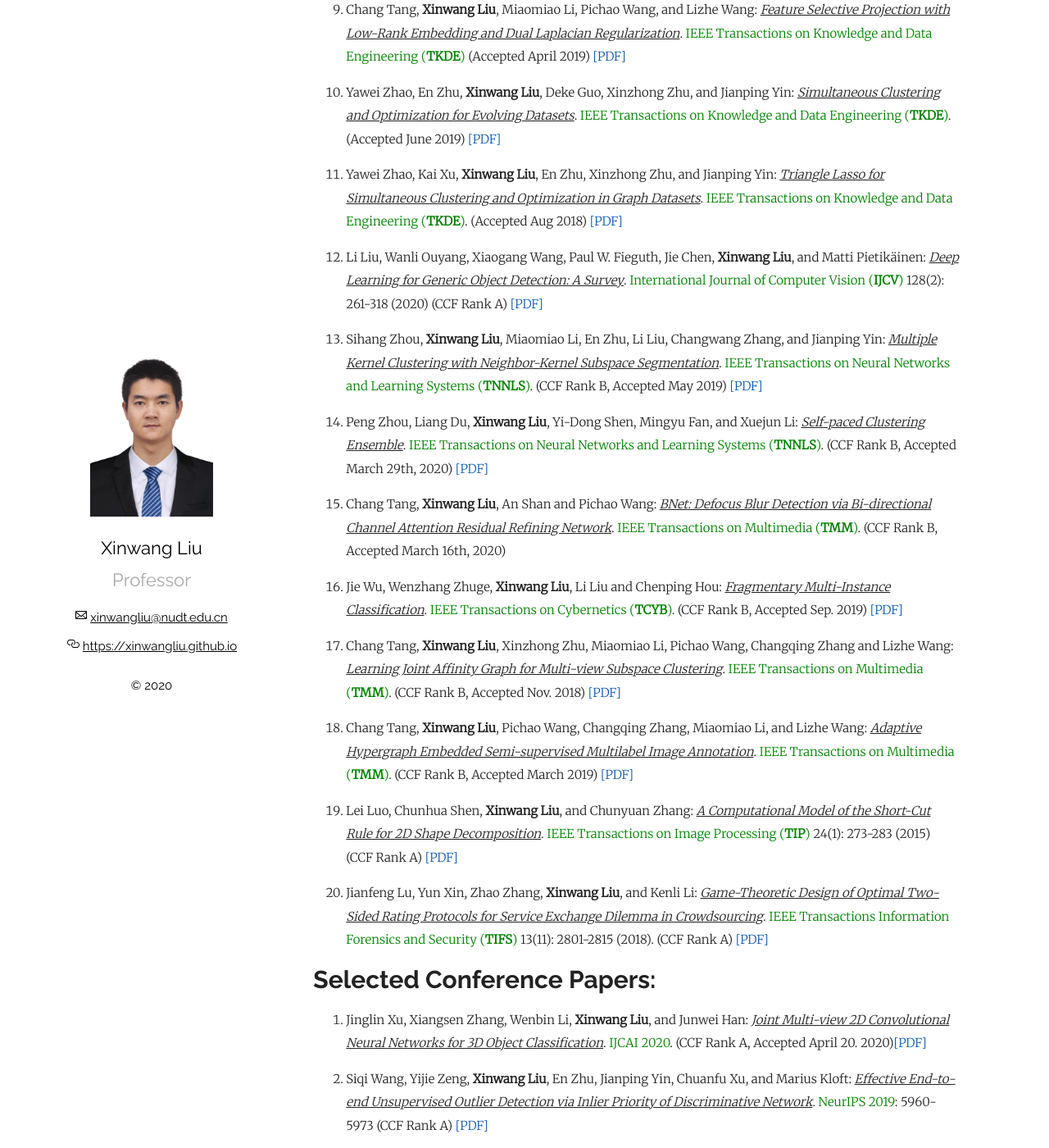
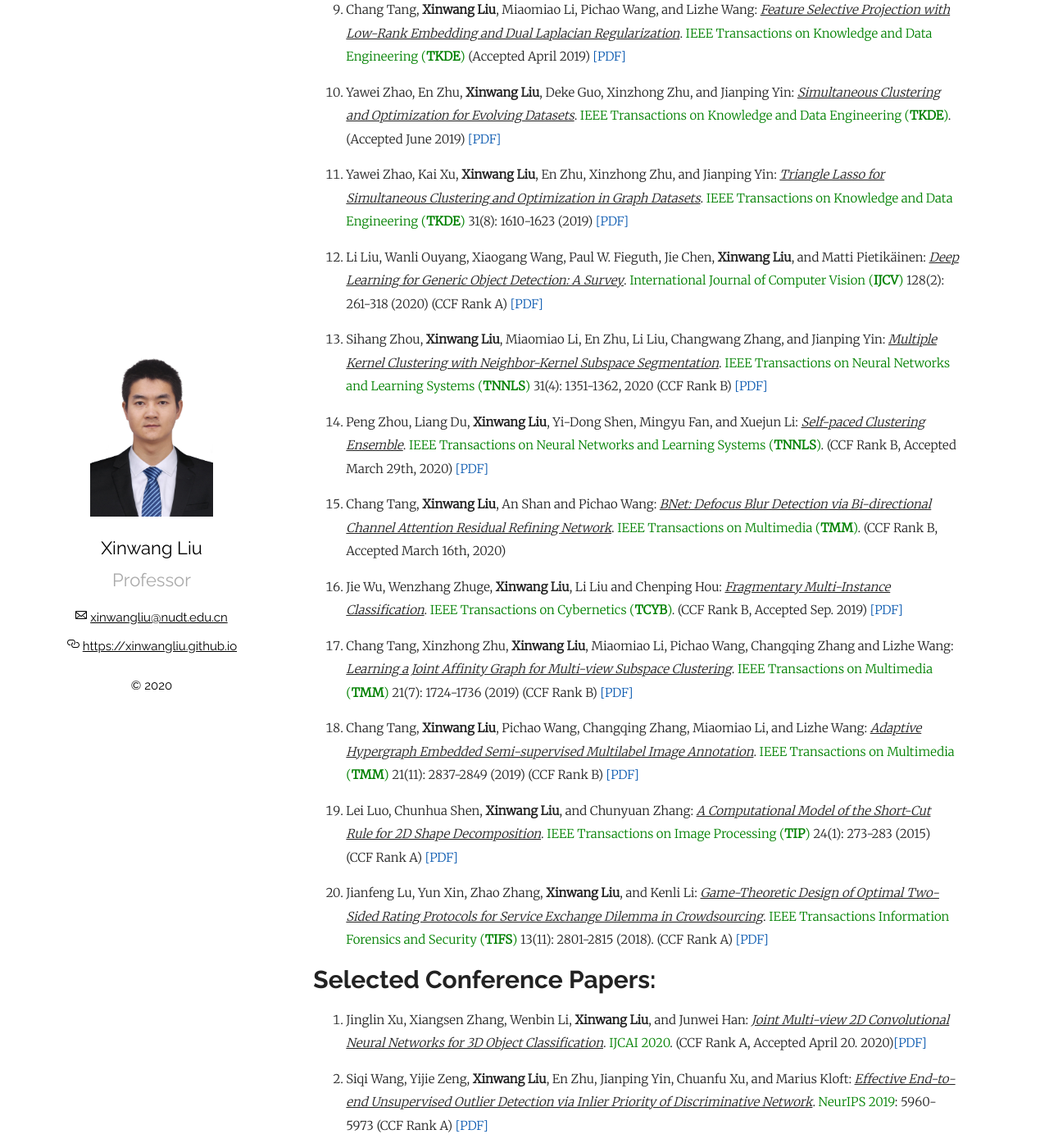
Before and after one commit to wx-liang/xinwangliu.github.io, a Jekyll site: the page built from index.md, in a window 1280 px wide and 1400 px high, scrolled down 1584 px. Shown: the whole window at 82% size. Built offline with Jekyll 4.4.1, drawn with Linux system fonts in a browser that asks for light colours; our own code applies the rules of GitHub Pages for plain Markdown files; some of the changed text lies outside the part shown.

Commit message:
Update index.md

```diff
--- a/index.md
+++ b/index.md
@@ -31,11 +31,11 @@
 
 <li> <b>Xinwang Liu</b>, Miaomiao Li, Chang Tang, Jingyuan Xia, Jian Xiong, Li Liu, Marius Kloft and En Zhu: "<i><u>Efficient and Effective Incomplete Multi-view Clustering</u></i>". <font color="green">IEEE Transactions on Pattern Analysis and Machine Intelligence (<b>IEEE TPAMI</b>)</font> <a href = "https://sci-hub.tw/https://ieeexplore.ieee.org/document/9001210/">[PDF]</a>(Accepted Feb 14th, 2020)</li>
 
-<p style="margin-top: 8px;"><li> <b>Xinwang Liu</b>, Lei Wang, Xinzhong Zhu, Miaomiao Li, En Zhu, Tongliang Liu, Li Liu, Yong Dou, Jianping Yin: "<i><u>Absent Multiple Kernel Learning Algorithms</u></i>". <font color="green">IEEE Transactions on Pattern Analysis and Machine Intelligence (<b>TPAMI</b>)</font>, 2019 <a href = "https://tongliang-liu.github.io/papers/TPAMIAbsentKernel.pdf">[PDF]</a> <a href = "https://github.com/xinwangliu/absentkernel">[Code]</a></li></p>
+<p style="margin-top: 8px;"><li> <b>Xinwang Liu</b>, Lei Wang, Xinzhong Zhu, Miaomiao Li, En Zhu, Tongliang Liu, Li Liu, Yong Dou, Jianping Yin: "<i><u>Absent Multiple Kernel Learning Algorithms</u></i>". <font color="green">IEEE Transactions on Pattern Analysis and Machine Intelligence (<b>TPAMI</b>)</font> 42(6): 1303-1316 (2020) <a href = "https://tongliang-liu.github.io/papers/TPAMIAbsentKernel.pdf">[PDF]</a> <a href = "https://github.com/xinwangliu/absentkernel">[Code]</a></li></p>
 
-<p style="margin-top: 8px;"><li> <b>Xinwang Liu</b>, Xinzhong Zhu, Miaomiao Li, Lei Wang, En Zhu, Tongliang Liu, Marius Kloft, Dinggang Shen, Jianping Yin, Wen Gao: "<i><u>Multiple kernel k-means with incomplete kernels</u></i>". <font color="green">IEEE Transactions on Pattern Analysis and Machine Intelligence (<b>TPAMI</b>)</font> 2019 <a href = "https://tongliang-liu.github.io/papers/TPAMIK-means.pdf">[PDF]</a></li></p>
+<p style="margin-top: 8px;"><li> <b>Xinwang Liu</b>, Xinzhong Zhu, Miaomiao Li, Lei Wang, En Zhu, Tongliang Liu, Marius Kloft, Dinggang Shen, Jianping Yin, Wen Gao: "<i><u>Multiple kernel k-means with incomplete kernels</u></i>". <font color="green">IEEE Transactions on Pattern Analysis and Machine Intelligence (<b>TPAMI</b>)</font> 42(5): 1191-1204 (2020) <a href = "https://tongliang-liu.github.io/papers/TPAMIK-means.pdf">[PDF]</a></li></p>
 
-<p style="margin-top: 8px;"><li> <b>Xinwang Liu</b>, Xinzhong Zhu, Miaomiao Li, Lei Wang, Chang Tang, Jianping Yin, Dinggang Shen, Huaimin Wang and Wen Gao: "<i><u>Late Fusion Incomplete Multi-view Clustering</u></i>". <font color="green">IEEE Transactions on Pattern Analysis and Machine Intelligence (<b>TPAMI</b>)</font> 2019 <a href = "https://europepmc.org/backend/ptpmcrender.fcgi?accid=PMC6494716&blobtype=pdf">[PDF]</a></li></p>
+<p style="margin-top: 8px;"><li> <b>Xinwang Liu</b>, Xinzhong Zhu, Miaomiao Li, Lei Wang, Chang Tang, Jianping Yin, Dinggang Shen, Huaimin Wang and Wen Gao: "<i><u>Late Fusion Incomplete Multi-view Clustering</u></i>". <font color="green">IEEE Transactions on Pattern Analysis and Machine Intelligence (<b>TPAMI</b>)</font> 41(10): 2410-2423 (2019) <a href = "https://europepmc.org/backend/ptpmcrender.fcgi?accid=PMC6494716&blobtype=pdf">[PDF]</a></li></p>
 
 <p style="margin-top: 8px;"><li> <b>Xinwang Liu</b>, Lei Wang, Jian Zhang, Jianping Yin, Huan Liu: <i><u>Global and Local Structure Preservation for Feature Selection</u></i>. <font color="green">IEEE Transactions on Neural Networks and Learning Systems (<b>TNNLS</b>)</font> 25(6): 1083-1095 (2014) (CCF Rank B) <a href = "https://www.researchgate.net/profile/Xinwang_Liu/publication/257984802_Global_and_Local_Structure_Preservation_for_Feature_Selection/links/0deec527abd45e2d46000000.pdf">[PDF]</a></li></p>
 
@@ -49,11 +49,12 @@
 
 <p style="margin-top: 8px;"><li> Yawei Zhao, En Zhu, <b>Xinwang Liu</b>, Deke Guo, Xinzhong Zhu, and Jianping Yin: <i><u>Simultaneous Clustering and Optimization for Evolving Datasets</u></i>. <font color="green">IEEE Transactions on Knowledge and Data Engineering (<b>TKDE</b>)</font>. (Accepted June 2019) <a href = "https://arxiv.org/pdf/1908.01384.pdf">[PDF]</a></li></p>
 
-<p style="margin-top: 8px;"><li> Yawei Zhao, Kai Xu, <b>Xinwang Liu</b>, En Zhu, Xinzhong Zhu, and Jianping Yin: <i><u>Triangle Lasso for Simultaneous Clustering and Optimization in Graph Datasets</u></i>. <font color="green">IEEE Transactions on Knowledge and Data Engineering (<b>TKDE</b>)</font>. (Accepted Aug 2018) <a href = "https://arxiv.org/pdf/1808.06556.pdf">[PDF]</a></li></p>
+<p style="margin-top: 8px;"><li> Yawei Zhao, Kai Xu, <b>Xinwang Liu</b>, En Zhu, Xinzhong Zhu, and Jianping Yin: <i><u>Triangle Lasso for Simultaneous Clustering and Optimization in Graph Datasets</u></i>. <font color="green">IEEE Transactions on Knowledge and Data Engineering (<b>TKDE</b>)</font> 31(8): 1610-1623 (2019)
+ <a href = "https://arxiv.org/pdf/1808.06556.pdf">[PDF]</a></li></p>
 
 <p style="margin-top: 8px;"><li> Li Liu, Wanli Ouyang, Xiaogang Wang, Paul W. Fieguth, Jie Chen, <b>Xinwang Liu</b>, and Matti Pietikäinen: <i><u>Deep Learning for Generic Object Detection: A Survey</u></i>. <font color="green">International Journal of Computer Vision (<b>IJCV</b>)</font> 128(2): 261-318 (2020) (CCF Rank A) <a href = "https://link.springer.com/content/pdf/10.1007/s11263-019-01247-4.pdf">[PDF]</a></li></p>
 
-<p style="margin-top: 8px;"><li> Sihang Zhou, <b>Xinwang Liu</b>, Miaomiao Li, En Zhu, Li Liu, Changwang Zhang, and Jianping Yin: <i><u>Multiple Kernel Clustering with Neighbor-Kernel Subspace Segmentation</u></i>. <font color="green">IEEE Transactions on Neural Networks and Learning Systems (<b>TNNLS</b>)</font>. (CCF Rank B, Accepted May 2019) <a href = "https://sz.btfs.mail.ftn.qq.com/ftn_handler/ce01fa6c08d89281abb917adb4860a0062535ccb043ad0e21424681e656867d000168ff1096f39ce34fc0660fc45ba8c2ebecdc30bad5af9f350a6b699058421?compressed=0&dtype=1&fname=Multiple%20Kernel%20Clustering%20with%20Neighbor-Kernel%20Subspace%20Segmentation.pdf">[PDF]</a></li></p>
+<p style="margin-top: 8px;"><li> Sihang Zhou, <b>Xinwang Liu</b>, Miaomiao Li, En Zhu, Li Liu, Changwang Zhang, and Jianping Yin: <i><u>Multiple Kernel Clustering with Neighbor-Kernel Subspace Segmentation</u></i>. <font color="green">IEEE Transactions on Neural Networks and Learning Systems (<b>TNNLS</b>)</font> 31(4): 1351-1362, 2020 (CCF Rank B) <a href = "https://sz.btfs.mail.ftn.qq.com/ftn_handler/ce01fa6c08d89281abb917adb4860a0062535ccb043ad0e21424681e656867d000168ff1096f39ce34fc0660fc45ba8c2ebecdc30bad5af9f350a6b699058421?compressed=0&dtype=1&fname=Multiple%20Kernel%20Clustering%20with%20Neighbor-Kernel%20Subspace%20Segmentation.pdf">[PDF]</a></li></p>
 
 <p style="margin-top: 8px;"><li> Peng Zhou, Liang Du, <b>Xinwang Liu</b>, Yi-Dong Shen, Mingyu Fan, and Xuejun Li: <i><u>Self-paced Clustering Ensemble</u></i>. <font color="green">IEEE Transactions on Neural Networks and Learning Systems (<b>TNNLS</b>)</font>. (CCF Rank B, Accepted March 29th, 2020) <a href = "https://raw.githubusercontent.com/xinwangliu/xinwangliu.github.io/master/groupmember/09072360.pdf">[PDF]</a></li></p>
 
@@ -61,9 +62,9 @@
 
 <p style="margin-top: 8px;"><li> Jie Wu, Wenzhang Zhuge, <b>Xinwang Liu</b>, Li Liu and Chenping Hou: <i><u>Fragmentary Multi-Instance Classification</u></i>. <font color="green">IEEE Transactions on Cybernetics (<b>TCYB</b>)</font>. (CCF Rank B, Accepted Sep. 2019) <a href = "http://jultika.oulu.fi/files/nbnfi-fe2019121046462.pdf">[PDF]</a></li></p>
 
-<p style="margin-top: 8px;"><li> Chang Tang, <b>Xinwang Liu</b>, Xinzhong Zhu, Miaomiao Li, Pichao Wang, Changqing Zhang and Lizhe Wang: <i><u>Learning Joint Affinity Graph for Multi-view Subspace Clustering</u></i>. <font color="green">IEEE Transactions on Multimedia (<b>TMM</b>)</font>. (CCF Rank B, Accepted Nov. 2018) <a href = "https://sci-hub.tw/https://ieeexplore.ieee.org/abstract/document/8587193/">[PDF]</a></li></p>
+<p style="margin-top: 8px;"><li> Chang Tang, Xinzhong Zhu, <b>Xinwang Liu</b>, Miaomiao Li, Pichao Wang, Changqing Zhang and Lizhe Wang: <i><u>Learning a Joint Affinity Graph for Multi-view Subspace Clustering</u></i>. <font color="green">IEEE Transactions on Multimedia (<b>TMM</b>)</font> 21(7): 1724-1736 (2019) (CCF Rank B) <a href = "https://sci-hub.tw/https://ieeexplore.ieee.org/abstract/document/8587193/">[PDF]</a></li></p>
 
-<p style="margin-top: 8px;"><li> Chang Tang, <b>Xinwang Liu</b>, Pichao Wang, Changqing Zhang, Miaomiao Li, and Lizhe Wang: <i><u>Adaptive Hypergraph Embedded Semi-supervised Multilabel Image Annotation</u></i>. <font color="green">IEEE Transactions on Multimedia (<b>TMM</b>)</font>. (CCF Rank B, Accepted March 2019) <a href = "https://sci-hub.tw/https://ieeexplore.ieee.org/abstract/document/8684404/">[PDF]</a></li></p>
+<p style="margin-top: 8px;"><li> Chang Tang, <b>Xinwang Liu</b>, Pichao Wang, Changqing Zhang, Miaomiao Li, and Lizhe Wang: <i><u>Adaptive Hypergraph Embedded Semi-supervised Multilabel Image Annotation</u></i>. <font color="green">IEEE Transactions on Multimedia (<b>TMM</b>)</font> 21(11): 2837-2849 (2019) (CCF Rank B) <a href = "https://sci-hub.tw/https://ieeexplore.ieee.org/abstract/document/8684404/">[PDF]</a></li></p>
 
 <p style="margin-top: 8px;"><li> Lei Luo, Chunhua Shen, <b>Xinwang Liu</b>, and Chunyuan Zhang: <i><u>A Computational Model of the Short-Cut Rule for 2D Shape Decomposition</u></i>. <font color="green">IEEE Transactions on Image Processing (<b>TIP</b>)</font> 24(1): 273-283 (2015) (CCF Rank A) <a href = "https://arxiv.org/pdf/1409.2104.pdf">[PDF]</a></li></p>
 
```
